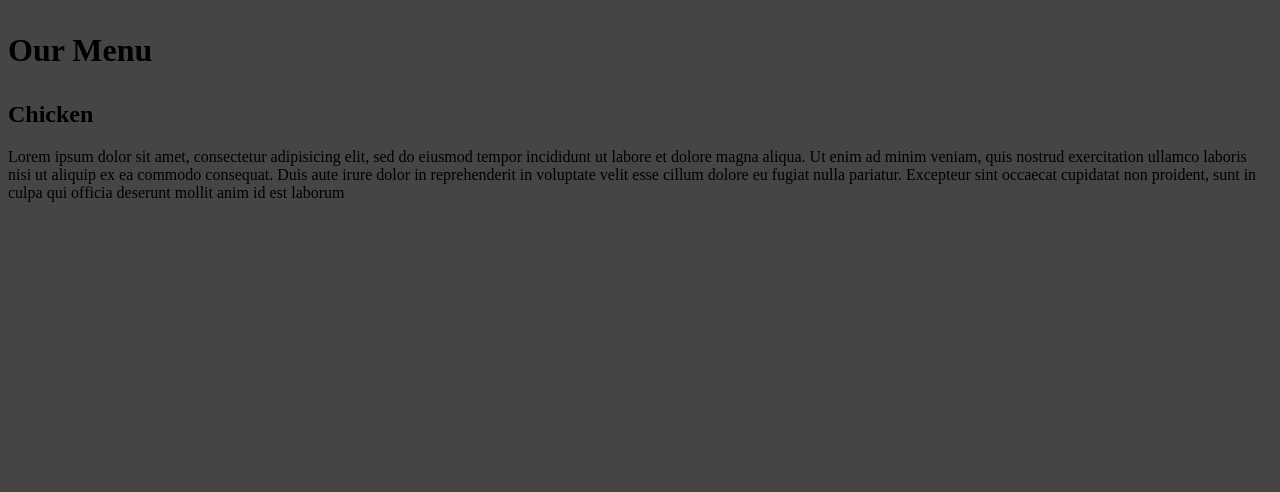
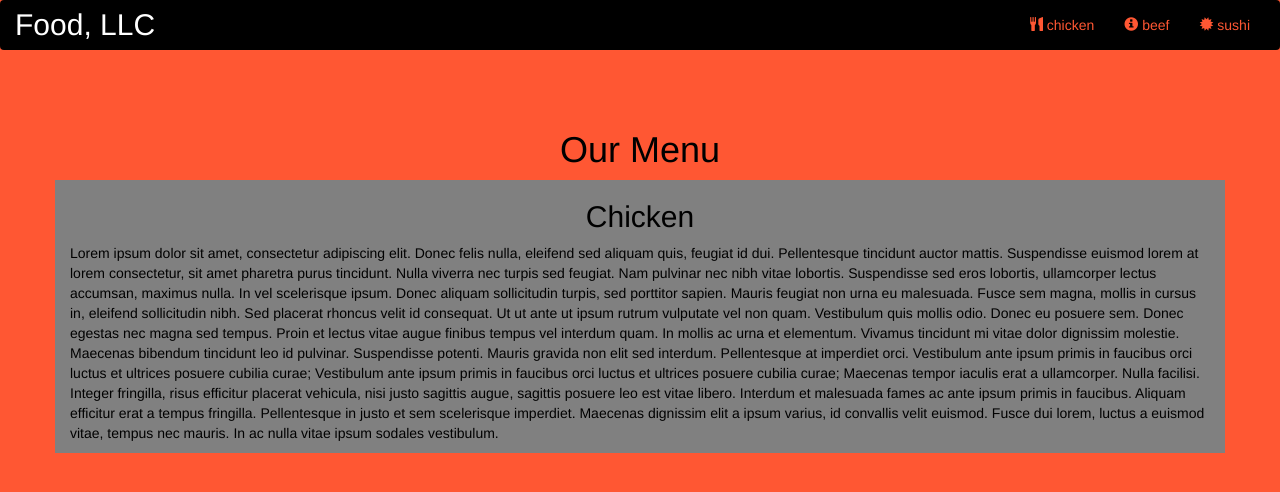
Before and after one commit to vanecast77/activity-3, a plain HTML site: page site/index.html in a window 1280 px wide. Drawn offline with nearby package versions, Linux system fonts and the light colour scheme.

Commit message:
adding content to the page

```diff
--- a/site/css/style.css
+++ /dev/null
@@ -1,5 +0,0 @@
-body {
-	font-size: 16px;
-	color: #000;
-	background: #454545;
-}
--- a/site/index.html
+++ b/site/index.html
@@ -1,20 +1,63 @@
 <!DOCTYPE html>
-<html>
+<html lang="en">
 <head>
-	<meta charset="utf-8">
-	<meta http-equiv="X-UA-Compatible" content="IE=edge">
-	<meta name="viewport" content="width=device-width, initial-scale=1">
-	<title>Food LLC</title>
-	<link rel="stylesheet" type="text/css" href="css/style.css">
+  <title>Bootstrap Example</title>
+  <meta charset="utf-8">
+  <meta name="viewport" content="width=device-width, initial-scale=1">
+  <link rel="stylesheet" href="https://maxcdn.bootstrapcdn.com/bootstrap/3.4.1/css/bootstrap.min.css">
+  <link rel="stylesheet" type="text/css" href="style.css.css">
+  <script src="https://ajax.googleapis.com/ajax/libs/jquery/3.5.1/jquery.min.js"></script>
+  <script src="https://maxcdn.bootstrapcdn.com/bootstrap/3.4.1/js/bootstrap.min.js"></script>
 </head>
 <body>
 
-<h1><p>Our Menu</p></h1>
-       <p>
- <h2>Chicken</h2>
-       Lorem ipsum dolor sit amet, consectetur adipisicing elit, sed do eiusmod tempor incididunt ut labore et dolore magna aliqua. Ut enim ad minim veniam, quis nostrud exercitation ullamco laboris nisi ut aliquip ex ea commodo consequat. Duis aute irure dolor in reprehenderit in voluptate velit esse cillum dolore eu fugiat nulla pariatur. Excepteur sint occaecat cupidatat non proident, sunt in culpa qui officia deserunt mollit anim id est laborum
-       </p>
+<nav class="navbar navbar-inverse">
+  <div class="container-fluid">
+    <div class="navbar-header">
+      <button type="button" class="navbar-toggle" data-toggle="collapse" data-target="#myNavbar">
+        <span class="icon-bar"></span>
+        <span class="icon-bar"></span>
+        <span class="icon-bar"></span>
+      </button>
+      <a class="navbar-brand" href="#" >Food, LLC</a>
+    </div>
+    <div class="collapse navbar-collapse" id="myNavbar">
 
+      <ul class="nav navbar-nav navbar-right" >
+        <li style>
+        <a href="#" >
+        <span class="glyphicon glyphicon-cutlery"></span> chicken</a>
+        </li>
+        <li>
+        <a href="#" >
+        <span class="glyphicon glyphicon-info-sign"></span> beef</a>
+        </li>
+        <li>
+        <a href="#">
+        <span class="glyphicon glyphicon-certificate"></span> sushi</a>
+        </li>
+      </ul>
+    </div>
+  </div>
+</nav>
+<br>
+<br>
+<h1><p class="text-center">Our Menu</p></h1>
+
+
+<div id="main-content" class="container">
+  <div id="home-tiles" class="row">
+      <div class="col-md-12 col-sm-12 col-xs-12">
+
+            <p id="chickstory">
+          <h2>Chicken</h2>
+              Lorem ipsum dolor sit amet, consectetur adipiscing elit. Donec felis nulla, eleifend sed aliquam quis, feugiat id dui. Pellentesque tincidunt auctor mattis. Suspendisse euismod lorem at lorem consectetur, sit amet pharetra purus tincidunt. Nulla viverra nec turpis sed feugiat. Nam pulvinar nec nibh vitae lobortis. Suspendisse sed eros lobortis, ullamcorper lectus accumsan, maximus nulla. In vel scelerisque ipsum. Donec aliquam sollicitudin turpis, sed porttitor sapien. Mauris feugiat non urna eu malesuada. Fusce sem magna, mollis in cursus in, eleifend sollicitudin nibh. Sed placerat rhoncus velit id consequat. Ut ut ante ut ipsum rutrum vulputate vel non quam. Vestibulum quis mollis odio. Donec eu posuere sem. Donec egestas nec magna sed tempus.
+              Proin et lectus vitae augue finibus tempus vel interdum quam. In mollis ac urna et elementum. Vivamus tincidunt mi vitae dolor dignissim molestie. Maecenas bibendum tincidunt leo id pulvinar. Suspendisse potenti. Mauris gravida non elit sed interdum. Pellentesque at imperdiet orci. Vestibulum ante ipsum primis in faucibus orci luctus et ultrices posuere cubilia curae; Vestibulum ante ipsum primis in faucibus orci luctus et ultrices posuere cubilia curae;
+              Maecenas tempor iaculis erat a ullamcorper. Nulla facilisi. Integer fringilla, risus efficitur placerat vehicula, nisi justo sagittis augue, sagittis posuere leo est vitae libero. Interdum et malesuada fames ac ante ipsum primis in faucibus. Aliquam efficitur erat a tempus fringilla. Pellentesque in justo et sem scelerisque imperdiet. Maecenas dignissim elit a ipsum varius, id convallis velit euismod. Fusce dui lorem, luctus a euismod vitae, tempus nec mauris. In ac nulla vitae ipsum sodales vestibulum.
+            </p>
+      </div>
+    </div>
+</div>
 
 </body>
 </html>
--- /dev/null
+++ b/site/style.css.css
@@ -0,0 +1,48 @@
+* {
+  padding: 0;
+  margin: 0;
+}
+
+.navbar{
+
+border:  none;
+background-color: black;
+color: #000;
+}
+
+body {
+	background-color: #ff5733;
+	color: black;
+	}
+
+.glyphicon {
+	font-size: 30px
+	color: #454;
+}
+
+.center {
+	width: 90%;
+	background-color: dimgray;
+
+}
+
+.container {
+ color: black;
+ background-color: gray;
+}
+
+}
+.text-center {
+	font-size: 30px
+}
+
+h2 {
+	text-align: center;
+}
+
+#myNavbar ul li a {
+	color: #ff5733
+}
+.navbar-brand {
+	font-size: 30px;
+}
```
